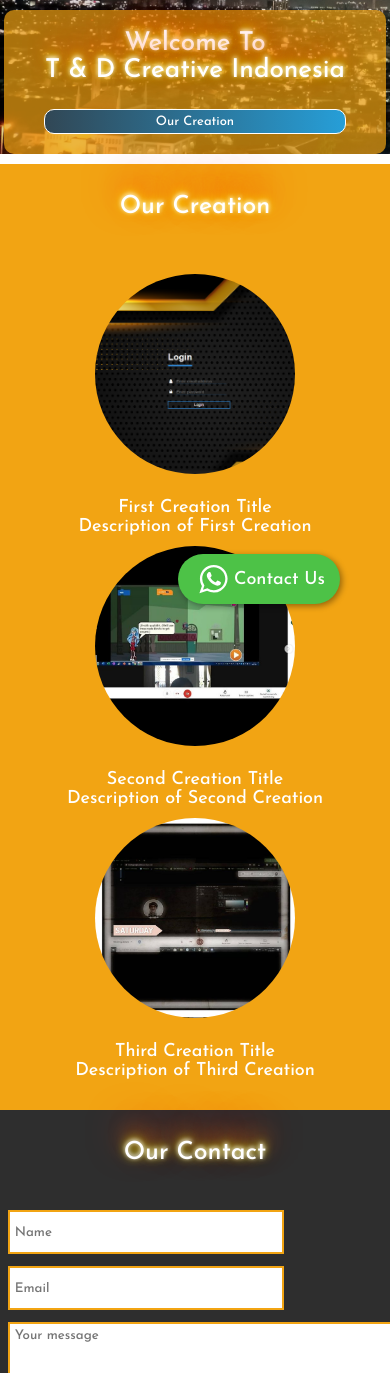
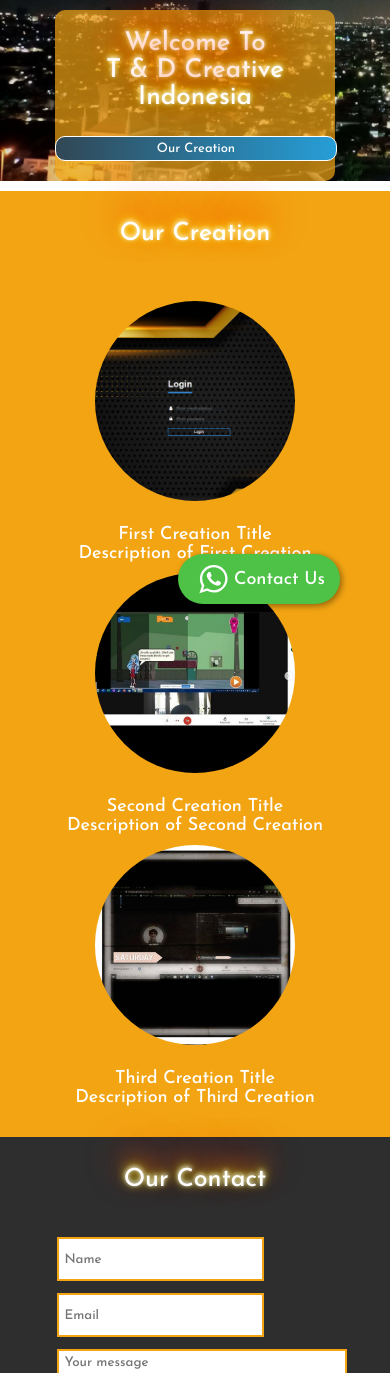
Before and after one commit to tnddotcreative/LandingPage, a PHP site: page / in a window 390 px wide. Shown: the part 190-1563 px from the top of the page. Run offline with PHP 8.4, Linux system fonts and the light colour scheme; some libraries are stand-ins or nearby versions.

Commit message:
Repair CSS Responsive
content Width from 98% to 72%

```diff
--- a/assets/css/style.css
+++ b/assets/css/style.css
@@ -42,7 +42,7 @@ img{
 }
 
 .content{
-    width: 98%;
+    width: 72%;
     margin: 0 auto;
 }
 
@@ -143,6 +143,7 @@ img{
 }
 
 h2,h3{
+    text-align: center;
     font-size: 35px;
     padding: 30px 0 45px 0;
     width: 250px;
@@ -172,7 +173,7 @@ h2,h3{
     background-color: rgba(255, 255, 255, .5);
     color: rgb(242, 164, 19);
     border-radius: 50%;
-    display: none;;
+    display: none;
 }
 
 .every_img:hover p{
@@ -283,7 +284,7 @@ h3{
 
 
 /* resoponsive */
-@media only screen and (max-width: 1024px){
+@media only screen and (max-width: 800px){
     #box{
         font-size: 25px;
     }
--- a/index.html
+++ b/index.html
@@ -80,7 +80,9 @@
                 </form>
             </div>
             <div class="column-2">
-                <iframe src="https://www.google.com/maps/embed?pb=!1m14!1m12!1m3!1d253840.478949799!2d106.829518!3d-6.2297465!2m3!1f0!2f0!3f0!3m2!1i1024!2i768!4f13.1!5e0!3m2!1sen!2sid!4v1614528144458!5m2!1sen!2sid" width="600" height="250" style="border:0;" allowfullscreen="" loading="lazy"></iframe>
+                <iframe
+                    src="https://www.google.com/maps/embed?pb=!1m14!1m12!1m3!1d253840.478949799!2d106.829518!3d-6.2297465!2m3!1f0!2f0!3f0!3m2!1i1024!2i768!4f13.1!5e0!3m2!1sen!2sid!4v1614528144458!5m2!1sen!2sid"
+                    width="600" height="250" style="border:0;" allowfullscreen="" loading="lazy"></iframe>
             </div>
             <div class="clear"></div>
         </div>
```
